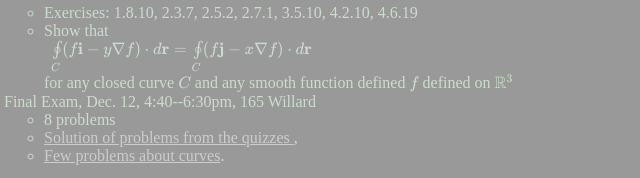
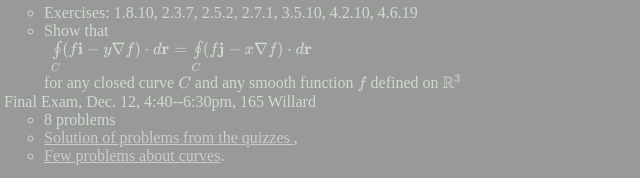
Before and after one commit to anton-petrunin/230H, a plain HTML site: page index.html in a window 1280 px wide. Shown: the part 850-1028 px from the top of the page, 44-684 px from the left. Drawn offline with nearby package versions, Linux system fonts and the light colour scheme; some packages are replaced by stand-ins of ours.

Commit message:
-defined

```diff
--- a/index.html
+++ b/index.html
@@ -146,7 +146,7 @@ integral vector calculus.)</b>
 <li> Exercises: 1.8.10, 2.3.7, 2.5.2, 2.7.1, 3.5.10, 4.2.10, 4.6.19</li>
 <li> Show that<br>
 \(~\oint\limits_C (f\mathbf{i}-y\nabla f)\cdot d\mathbf{r}=\oint\limits_C (f\mathbf{j}-x\nabla f)\cdot d\mathbf{r} \)<br>
-for any closed curve \(C\) and any smooth function defined \(f\) defined on \(\mathbb{R}^3\)</li>
+for any closed curve \(C\) and any smooth function \(f\) defined on \(\mathbb{R}^3\)</li>
 </ul>
 </li>
 
```
